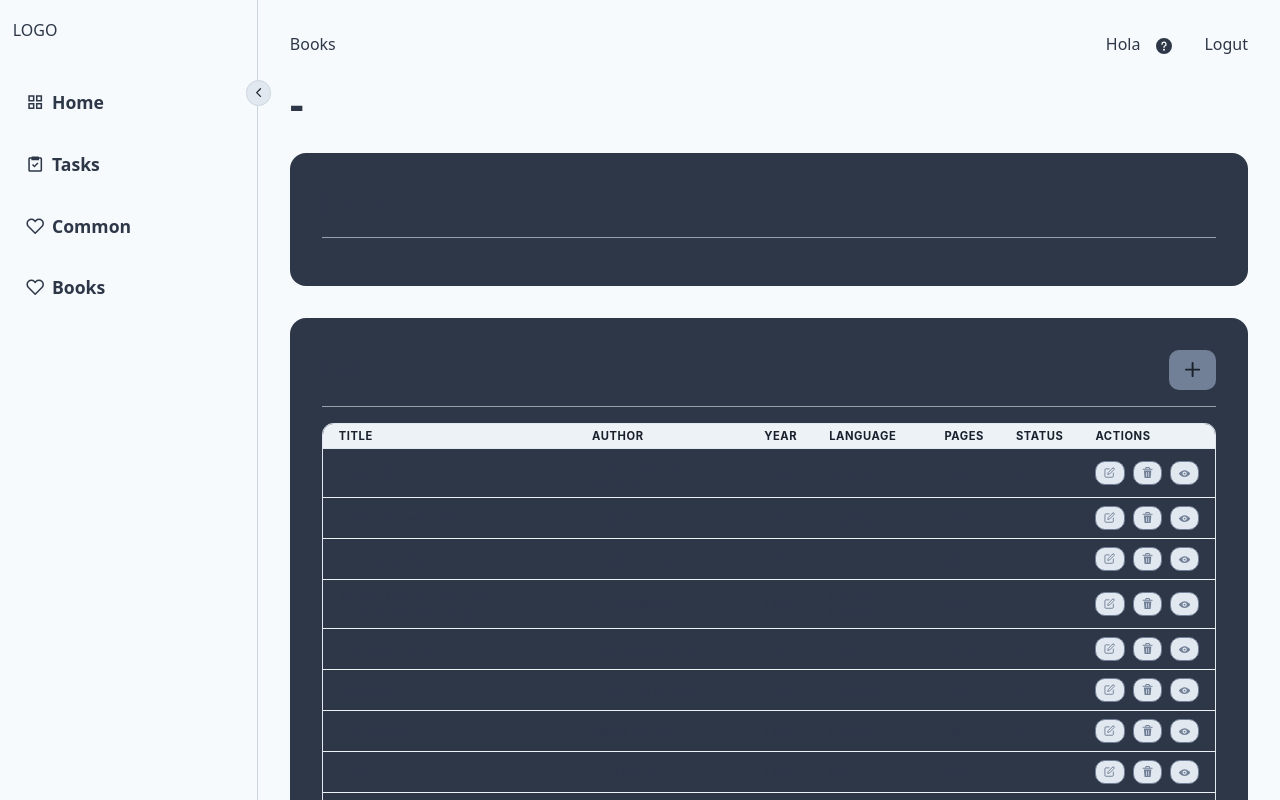
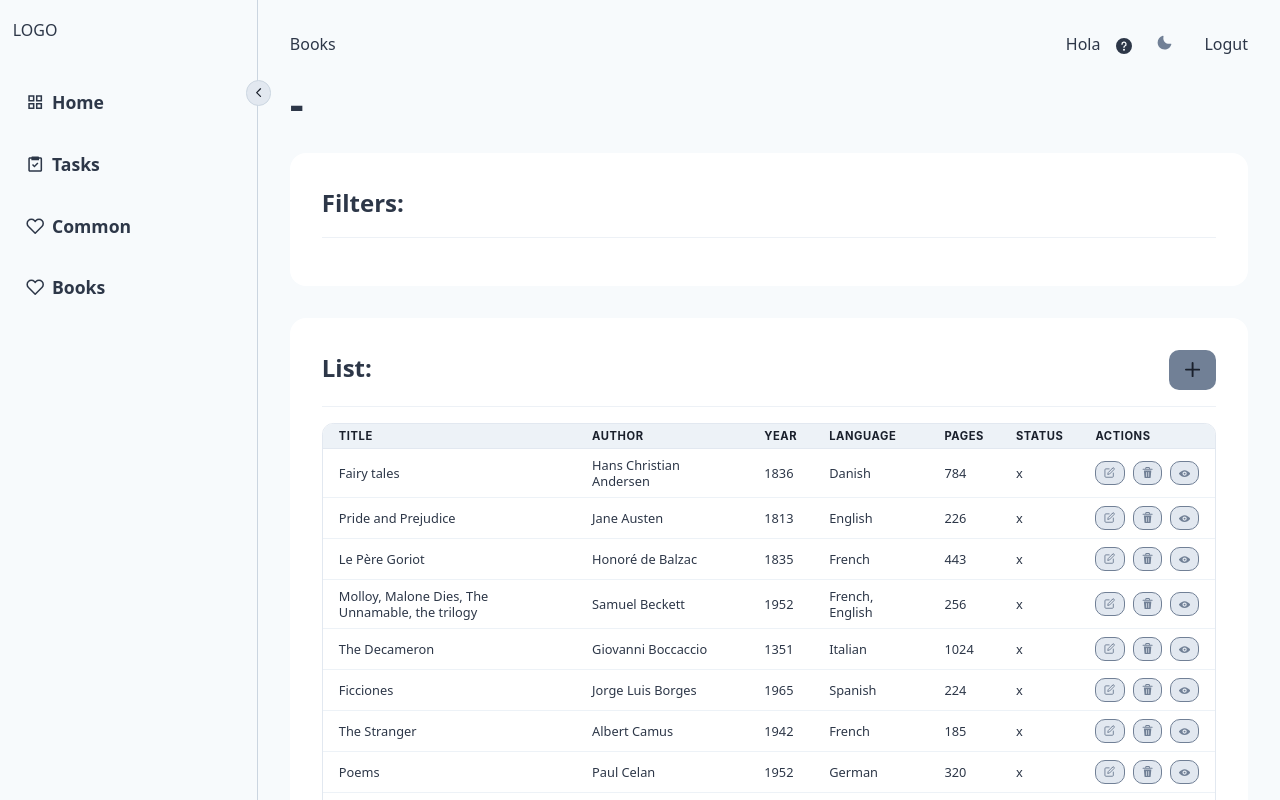
Before and after one commit to HadalyVillasclaras/dashboard-react-chakra, a React (Vite) app: page /books in a window 1280 px wide. Built offline with nearby package versions, Linux system fonts and the light colour scheme; data requests are answered from the project's data file.

Commit message:
feat: colormode

```diff
--- a/src/ui/react/common/components/Header.tsx
+++ b/src/ui/react/common/components/Header.tsx
@@ -9,6 +9,7 @@ import {
 } from "@chakra-ui/react";
 import { Link } from "react-router-dom";
 import { Breadcrumbs } from "./breadcrumbs/Breadcrumbs";
+import { ColorMode } from "./colorMode/ColorMode";
 
 export const Header = () => {
   return (
@@ -34,6 +35,7 @@ export const Header = () => {
             <QuestionIcon/>
           </ListItem>
           <ListItem>
+            <ColorMode/>
           </ListItem>
           <ListItem>
             Logut
--- a/src/ui/react/common/components/Section.tsx
+++ b/src/ui/react/common/components/Section.tsx
@@ -6,12 +6,13 @@ interface Props {
 }
 
 export const Section = ({ children }: Props) => {
-  const background = useColorModeValue("white", "gray.700");
+  const bgColor = useColorModeValue("white", "gray.700");
+
 
   return (
     <Box
       as="section"
-      backgroundColor="gray.700"
+      backgroundColor={bgColor}
       p="2rem"
       borderRadius="1rem"
       mb="2rem"
--- /dev/null
+++ b/src/ui/react/common/components/colorMode/ColorMode.tsx
@@ -0,0 +1,22 @@
+import { MoonIcon, SunIcon } from "@chakra-ui/icons";
+import {
+  Box,
+  Button,
+  HStack,
+  IconButton,
+  Text,
+  useColorMode,
+} from "@chakra-ui/react";
+
+export const ColorMode = () => {
+  const { colorMode, toggleColorMode } = useColorMode();
+
+  return (
+    <Button
+      variant="link"
+      leftIcon={colorMode === "light" ? <MoonIcon /> : <SunIcon />}
+      onClick={toggleColorMode}
+    >
+    </Button>
+  );
+};
```
